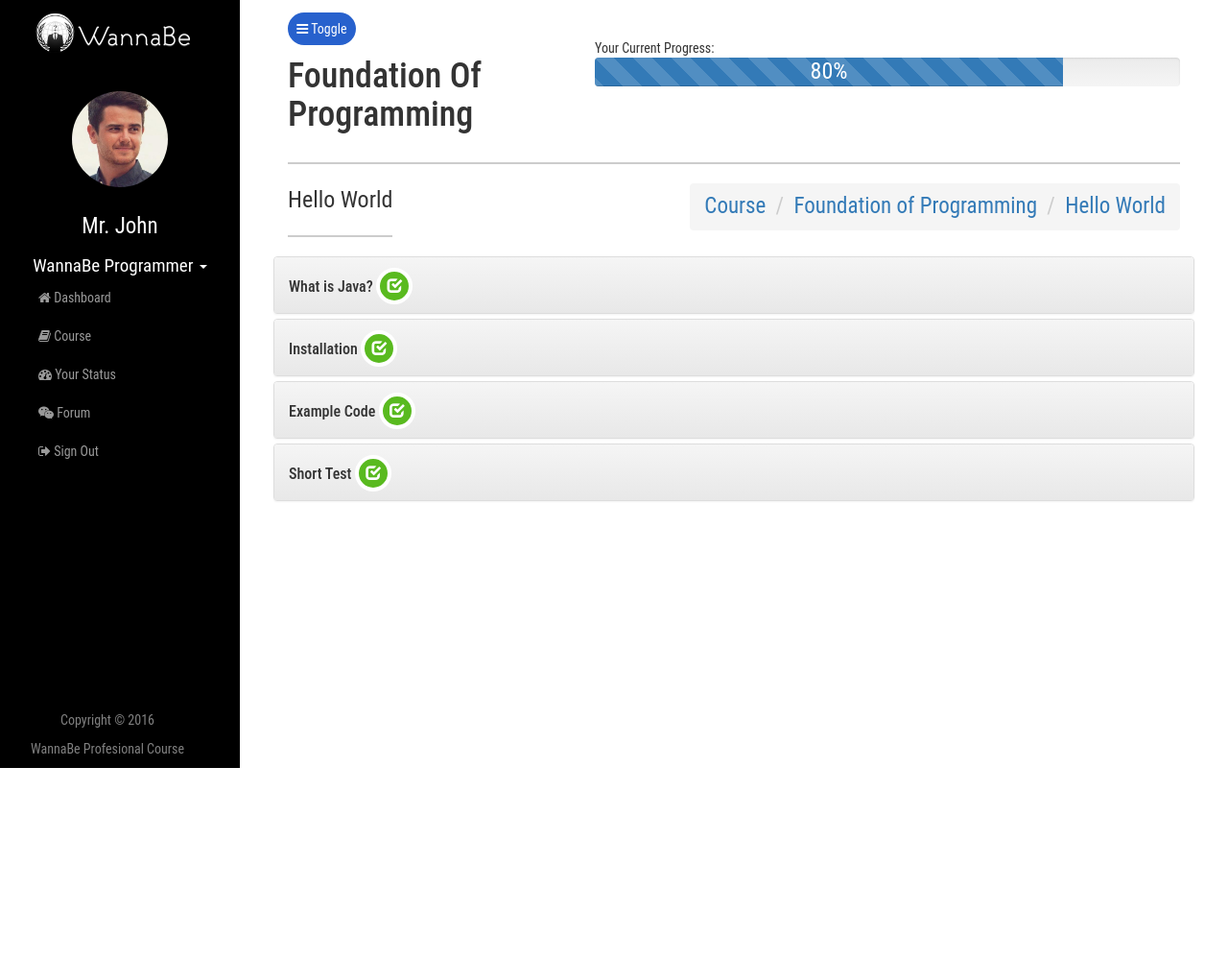
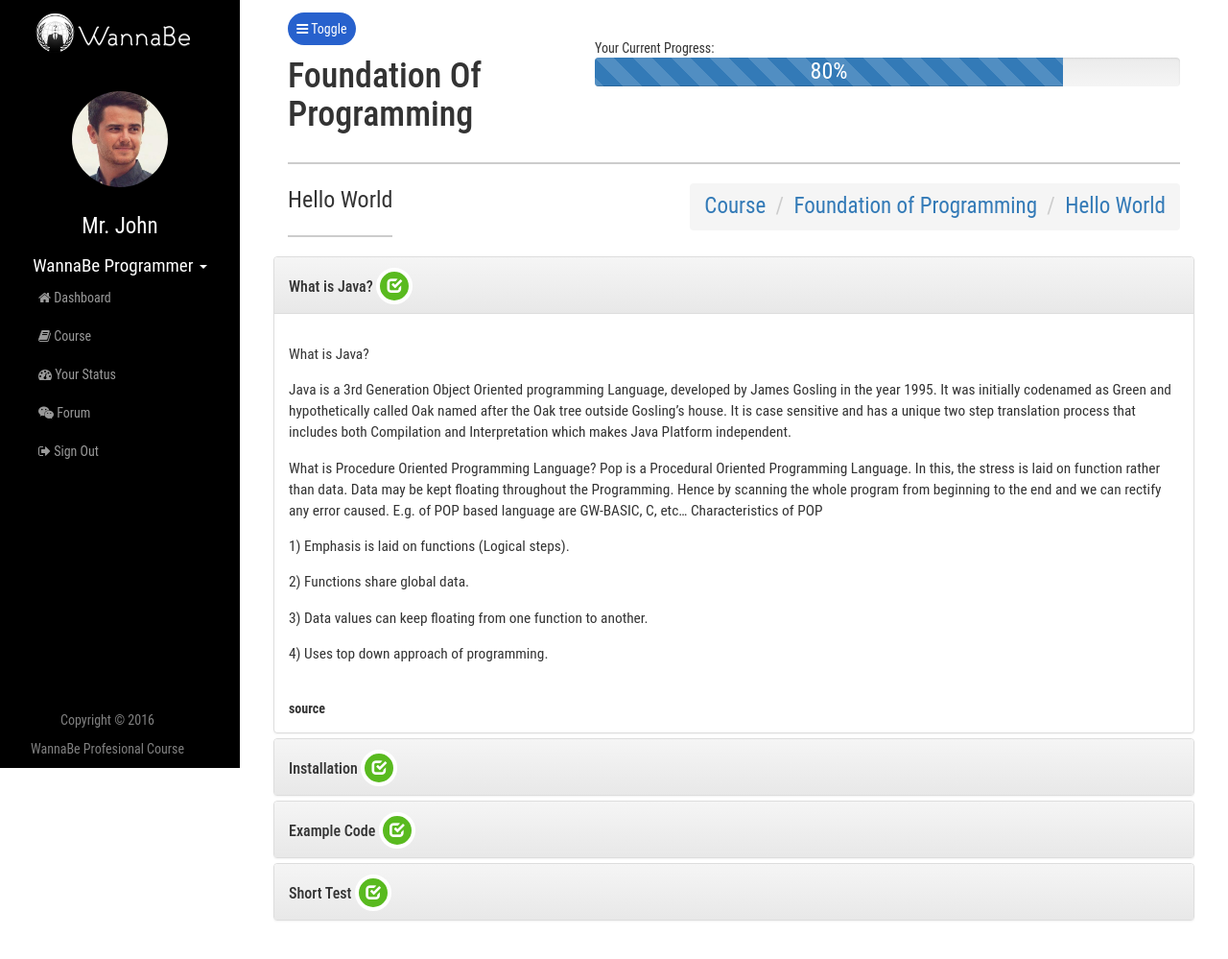
Before and after one commit to rxs1/wannabe, a PHP site: page /dashboard/detail-materi.php in a window 1280 px wide, after a click on "What is Java?". Shown: the whole page at 96% size. Before the commit the page ends 800 px from the top, so only its background shows below. Run offline with PHP 8.4, Linux system fonts and the light colour scheme; some libraries are stand-ins or nearby versions.

Commit message:
fix content materi

```diff
--- a/dashboard/detail-materi.php
+++ b/dashboard/detail-materi.php
@@ -73,9 +73,33 @@
 								        </a>
 								      </h4>
 								    </div>
-								    <div id="collapseOne" class="panel-collapse collapse in" role="tabpanel" aria-labelledby="headingOne">
+								    <div id="collapseOne" class="panel-collapse collapse " role="tabpanel" aria-labelledby="headingOne">
 								      <div class="panel-body">
-								        Anim pariatur cliche reprehenderit, enim eiusmod high life accusamus terry richardson ad squid. 3 wolf moon officia aute, non cupidatat skateboard dolor brunch. Food truck quinoa nesciunt laborum eiusmod. Brunch 3 wolf moon tempor, sunt aliqua put a bird on it squid single-origin coffee nulla assumenda shoreditch et. Nihil anim keffiyeh helvetica, craft beer labore wes anderson cred nesciunt sapiente ea proident. Ad vegan excepteur butcher vice lomo. Leggings occaecat craft beer farm-to-table, raw denim aesthetic synth nesciunt you probably haven't heard of them accusamus labore sustainable VHS.
+								        <p>What is Java?</p>
+										<p>Java is a 3rd Generation Object Oriented programming Language, developed by James Gosling in the year 1995. It was initially codenamed as Green and hypothetically called Oak named after the Oak tree outside Gosling’s house.
+										It is case sensitive and has a unique two step translation process that includes both Compilation and Interpretation which makes Java Platform independent.
+										</p>
+										<p>
+										What is Procedure Oriented Programming Language?
+										Pop is a Procedural Oriented Programming Language. In this, the stress is laid on function rather than data. Data may be kept floating throughout the Programming. Hence by scanning the whole program from beginning to the end and we can rectify any error caused. E.g. of POP based language are GW-BASIC, C, etc…
+										Characteristics of POP
+										</p>
+										<p>
+										1) Emphasis is laid on functions (Logical steps).
+										</p>
+										<p>
+										2) Functions share global data.
+										</p>
+										<p>
+										3) Data values can keep floating from one function to another.
+										</p>
+										<p>
+										4) Uses top down approach of programming.
+										</p>
+
+											<br>
+											<a href="https://nilabja.wordpress.com/computers/theory-of-java/"><strong>source</strong></a>
+											<br>
 								      </div>
 								    </div>
 								  </div>
@@ -99,8 +123,9 @@
 								    </div>
 								    <div id="collapseTwo" class="panel-collapse collapse" role="tabpanel" aria-labelledby="headingTwo">
 								      <div class="panel-body">
-								        Anim pariatur cliche reprehenderit, enim eiusmod high life accusamus terry richardson ad squid. 3 wolf moon officia aute, non cupidatat skateboard dolor brunch. Food truck quinoa nesciunt laborum eiusmod. Brunch 3 wolf moon tempor, sunt aliqua put a bird on it squid single-origin coffee nulla assumenda shoreditch et. Nihil anim keffiyeh helvetica, craft beer labore wes anderson cred nesciunt sapiente ea proident. Ad vegan excepteur butcher vice lomo. Leggings occaecat craft beer farm-to-table, raw denim aesthetic synth nesciunt you probably haven't heard of them accusamus labore sustainable VHS.
-								      </div>
+								       <h3> Follow the Instruction in This Video</h3>
+								       <iframe width="560" height="315" src="https://www.youtube.com/embed/ue3bhCZ60Jk" frameborder="0" allowfullscreen></iframe>
+								       </div>
 								    </div>
 								  </div>
 								  <div class="panel panel-default">
@@ -123,7 +148,38 @@
 								    </div>
 								    <div id="collapseThree" class="panel-collapse collapse" role="tabpanel" aria-labelledby="headingThree">
 								      <div class="panel-body">
-								        Anim pariatur cliche reprehenderit, enim eiusmod high life accusamus terry richardson ad squid. 3 wolf moon officia aute, non cupidatat skateboard dolor brunch. Food truck quinoa nesciunt laborum eiusmod. Brunch 3 wolf moon tempor, sunt aliqua put a bird on it squid single-origin coffee nulla assumenda shoreditch et. Nihil anim keffiyeh helvetica, craft beer labore wes anderson cred nesciunt sapiente ea proident. Ad vegan excepteur butcher vice lomo. Leggings occaecat craft beer farm-to-table, raw denim aesthetic synth nesciunt you probably haven't heard of them accusamus labore sustainable VHS.
+											<p>In this section, our plan is to lead you into the world of Java programming by taking you through the three basic steps required to get a simple program running. As with any application, you need to be sure that Java is properly installed on your computer. You also need an editor and a terminal application. Here are system specific instructions for three popular home operating systems. [ Mac OS X · Windows · Linux ]</p>
+
+											<p>Programming in Java. We break the process of programming in Java into three steps:
+											<ol>
+											<li><b>Create</b> the program by typing it into a text editor and saving it to a file named, say, MyProgram.java.
+											</li>
+											<li><b>Compile</b> it by typing "javac MyProgram.java" in the terminal window.</li>
+
+											<li><b>Execute</b> (or run) it by typing "java MyProgram" in the terminal window.</lo>
+											</ol>
+											</p>
+											<p>
+
+											The first step creates the program; the second translates it into a language more suitable for machine execution (and puts the result in a file named MyProgram.class); the third actually runs the program.
+											</p>
+											<code>
+
+																		public class Hello World{
+																			<br>
+																		    &nbsp;&nbsp;&nbsp;public static void main(String[] args) {
+																		    <br>
+																		        &nbsp;&nbsp;&nbsp;&nbsp;&nbsp;&nbsp;// Prints Hello, World to the terminal window.
+																		    <br>
+																		       &nbsp;&nbsp;&nbsp;&nbsp;&nbsp;&nbsp;System.out.println('Hello, World');
+																		    <br>
+																		    &nbsp;&nbsp;&nbsp;}
+																		    <br>
+																		}
+											</code>
+											<br>
+											<a href="http://introcs.cs.princeton.edu/java/11hello/"><strong>source</strong></a>
+											<br>
 								      </div>
 								    </div>
 								  </div>
@@ -147,7 +203,7 @@
 								    </div>
 								    <div id="collapseFour" class="panel-collapse collapse" role="tabpanel" aria-labelledby="headingFour">
 								      <div class="panel-body" >
-								         <a id="login" class="btn btn-primary btn-lg " href="#" data-toggle="modal" data-target="#myModal"><span><i class="glyphicon glyphicon-user"></i></span>  Do Test Now !</a>
+								         <a style="color: white" id="login" class="btn btn-primary btn-lg " href="#" data-toggle="modal" data-target="#myModal"><span><i class="glyphicon glyphicon-user"></i></span>  Do Test Now !</a>
 								         <!-- Modal -->
 										<div id="myModal" class="modal fade" role="dialog">
 										  <div class="modal-dialog">
@@ -175,7 +231,7 @@
 																		    <br>
 																		        &nbsp;&nbsp;&nbsp;&nbsp;&nbsp;&nbsp;// Prints Hello, World to the terminal window.
 																		    <br>
-																		       &nbsp;&nbsp;&nbsp;&nbsp;&nbsp;&nbsp;System.out.println('Hello, World');
+																		       &nbsp;&nbsp;&nbsp;&nbsp;&nbsp;&nbsp;System.out.println('I Love PBK');
 																		    <br>
 																		    &nbsp;&nbsp;&nbsp;}
 																		    <br>
```
